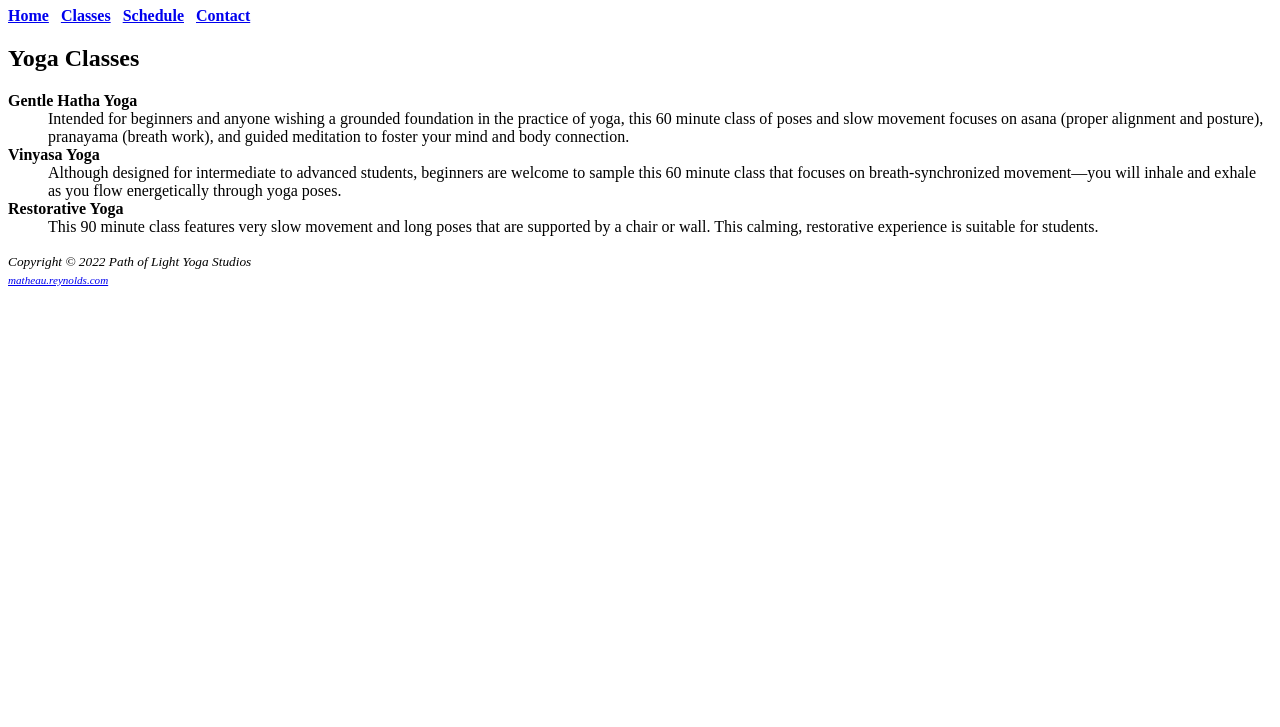
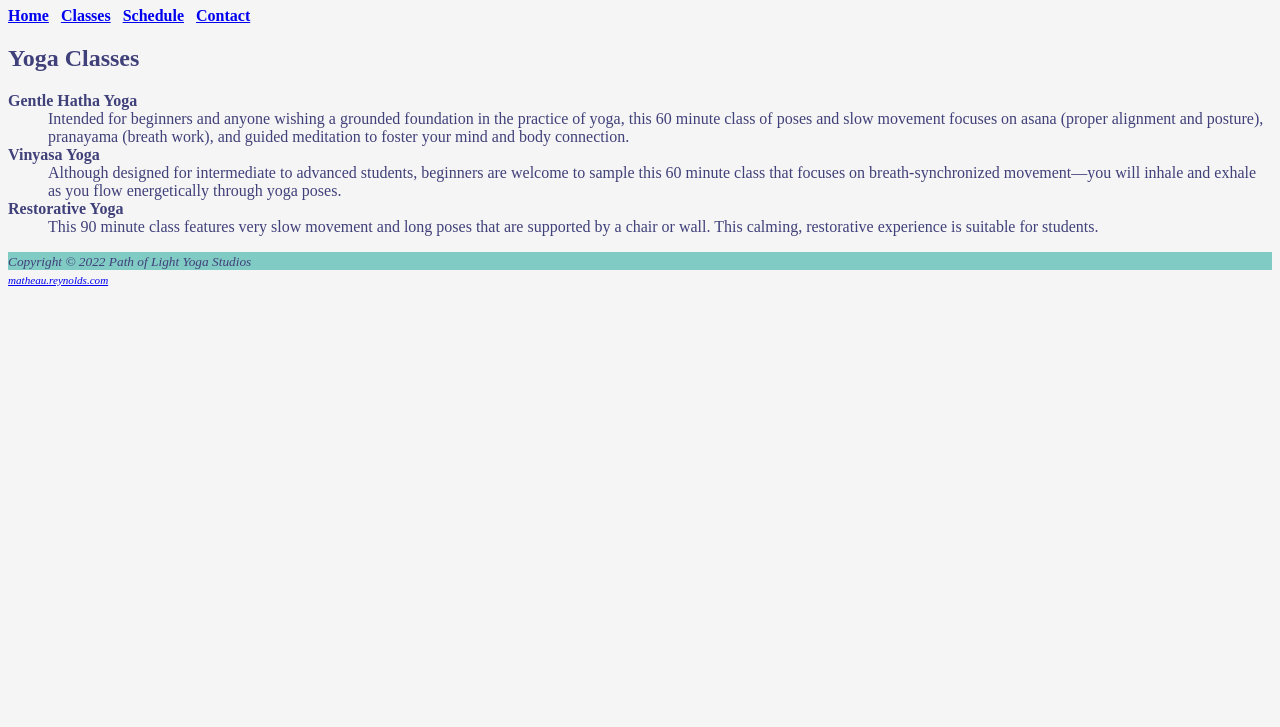
Before and after one commit to MattRey23/Path-of-light-yoga, a plain HTML site: page classes.html in a window 1280 px wide. Shown: the part 73-800 px from the top of the page. Drawn offline with Linux system fonts and the light colour scheme.

Commit message:
Update classes.html

```diff
--- a/classes.html
+++ b/classes.html
@@ -2,6 +2,7 @@
 <html lang="en">
 <head>
 <title>Path of Light Yoga Studio - classes</title>
+    <link href="yoga.css" rel="stylesheet">
 </head>
 <body>
 <header>
```
